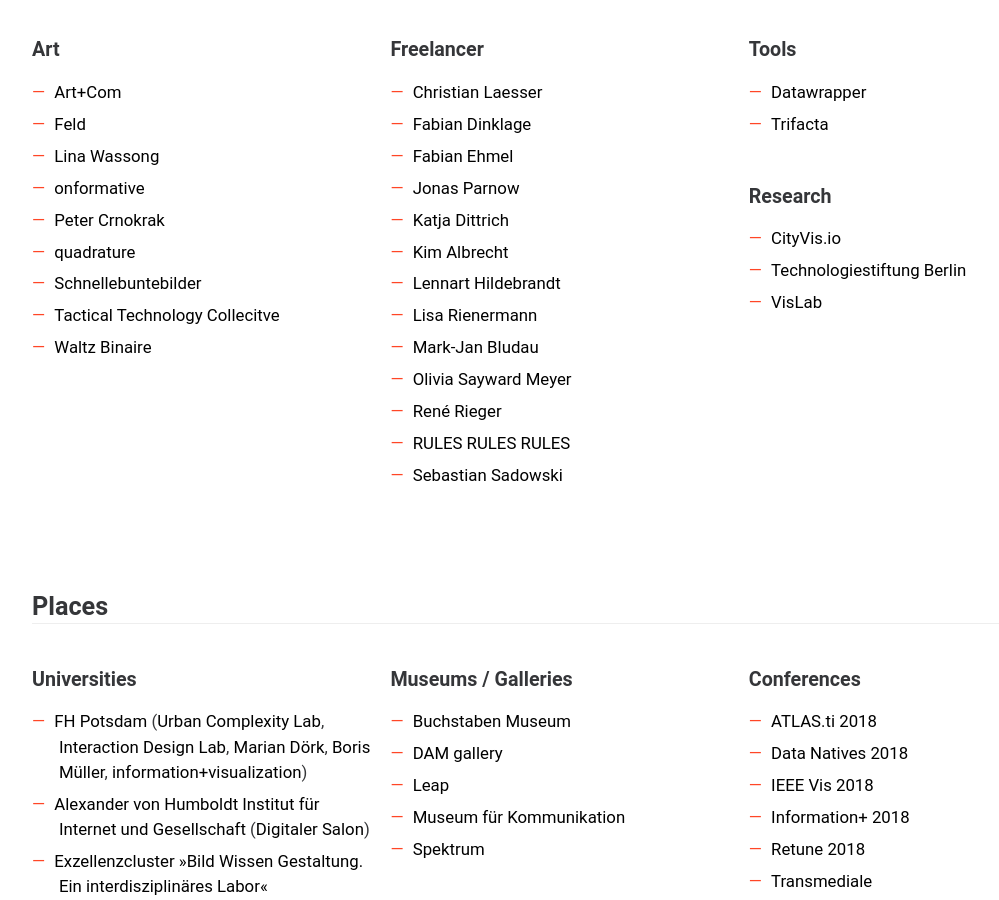
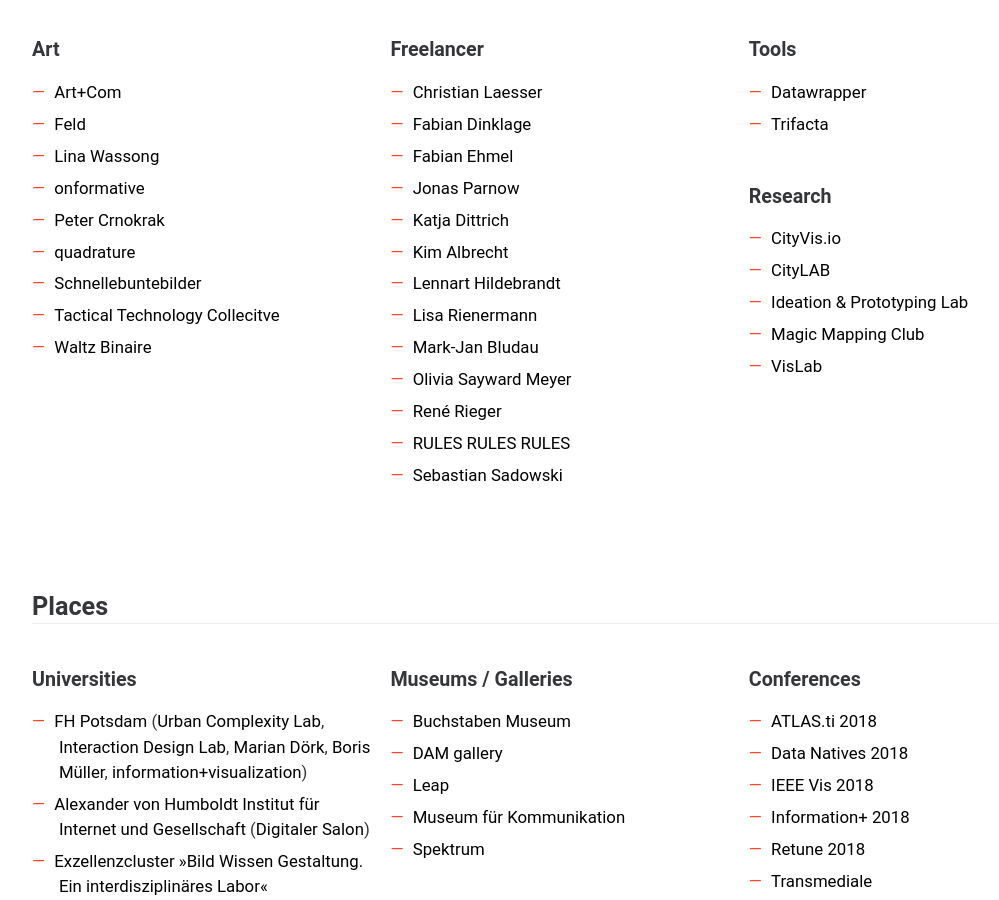
Before and after one commit to Data-Visualization-Berlin/datavis.berlin, a Jekyll site: the page built from index.html, in a window 1280 px wide and 900 px high, scrolled down 910 px. Shown: the whole window, without its empty margins (48-1047 px from the left). Built offline with Jekyll 4.4.1, drawn with Linux system fonts in a browser that asks for light colours.

Commit message:
Labs added

```diff
--- a/index.html
+++ b/index.html
@@ -83,7 +83,9 @@
         <h3>Research</h3>
         <ul>
           <li><a href="http://cityvis.io/">CityVis.io</a></li>
-          <li><a href="https://www.technologiestiftung-berlin.de/">Technologiestiftung Berlin</a></li>
+          <li><a href="https://www.citylab-berlin.org/">CityLAB</a></li>
+          <li><a href="https://lab.technologiestiftung-berlin.de/">Ideation & Prototyping Lab</a></li>
+          <li><a href="https://magicmapping.club/">Magic Mapping Club</a></li>
           <li><a href="http://www.vislab.io/">VisLab</a></li>
         </ul>
       </section>
```
